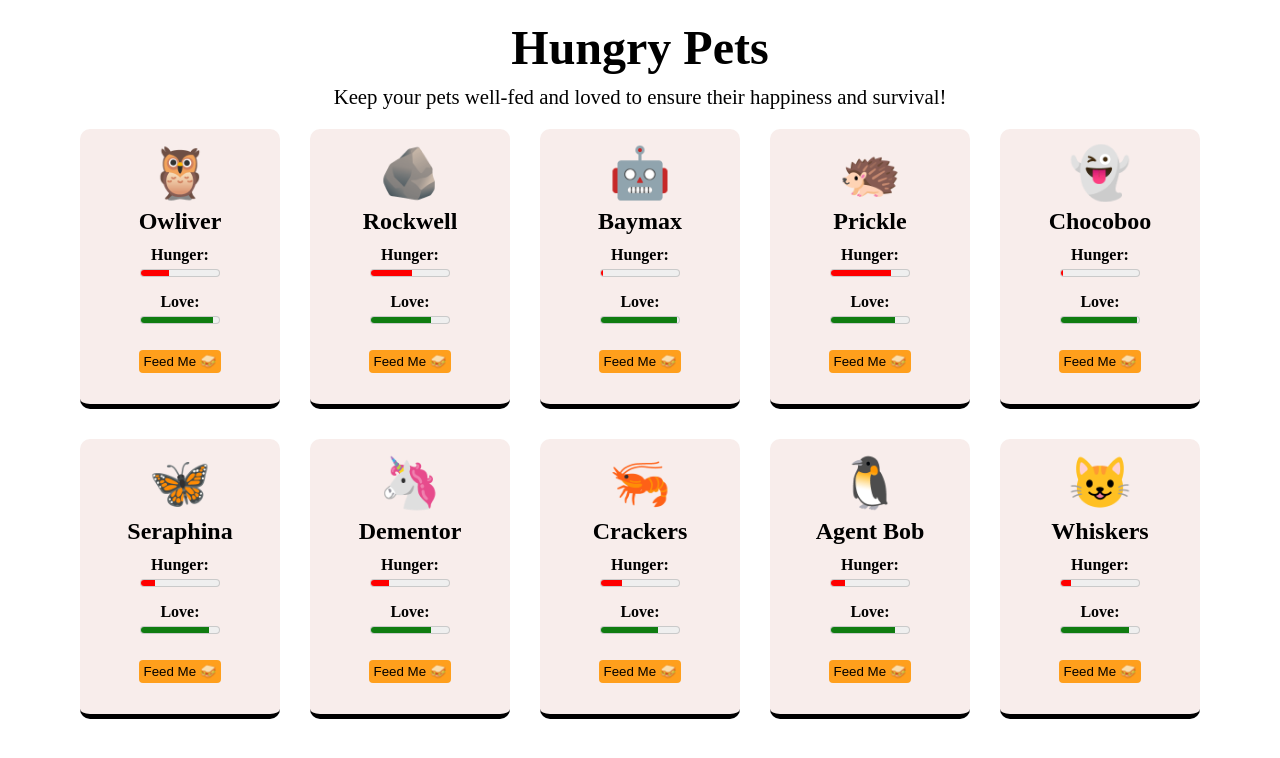
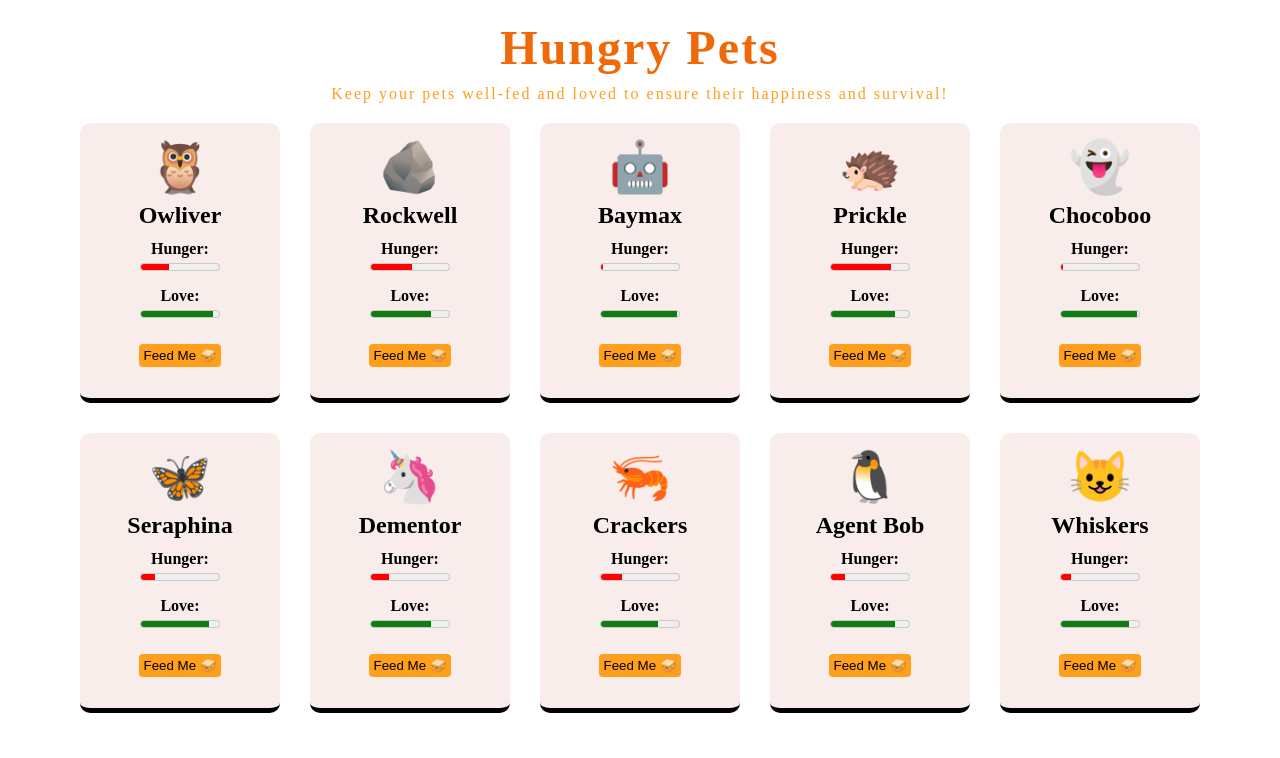
Before and after one commit to jazxbx/hungry-petsv2, a React (Vite) app: page / in a window 1280 px wide. Shown: the top 758 px of the page. Built offline with nearby package versions, Linux system fonts and the light colour scheme.

Commit message:
local font configured

```diff
--- a/src/index.css
+++ b/src/index.css
@@ -3,6 +3,7 @@
   --card-active: #f8edeb;
   --card-dead: #cae9ff;
   --button: #ff9f1c;
+  --header: #f06908;
   /* fontsize */
   --fs-small: 1em;
   --fs-med: 1.5em;
@@ -32,10 +33,16 @@ h1 {
   font-family: casual;
   text-align: center;
   font-size: 3em;
+  color: var(--header);
+  letter-spacing: 2px;
 }
 
 .intro {
-  font-size: 1.3em;
+  font-family: casual;
+  letter-spacing: 2px;
+  color: var(--button);
+  font-size: 1em;
+  text-align: center;
   margin: 10px auto;
 }
 
```
